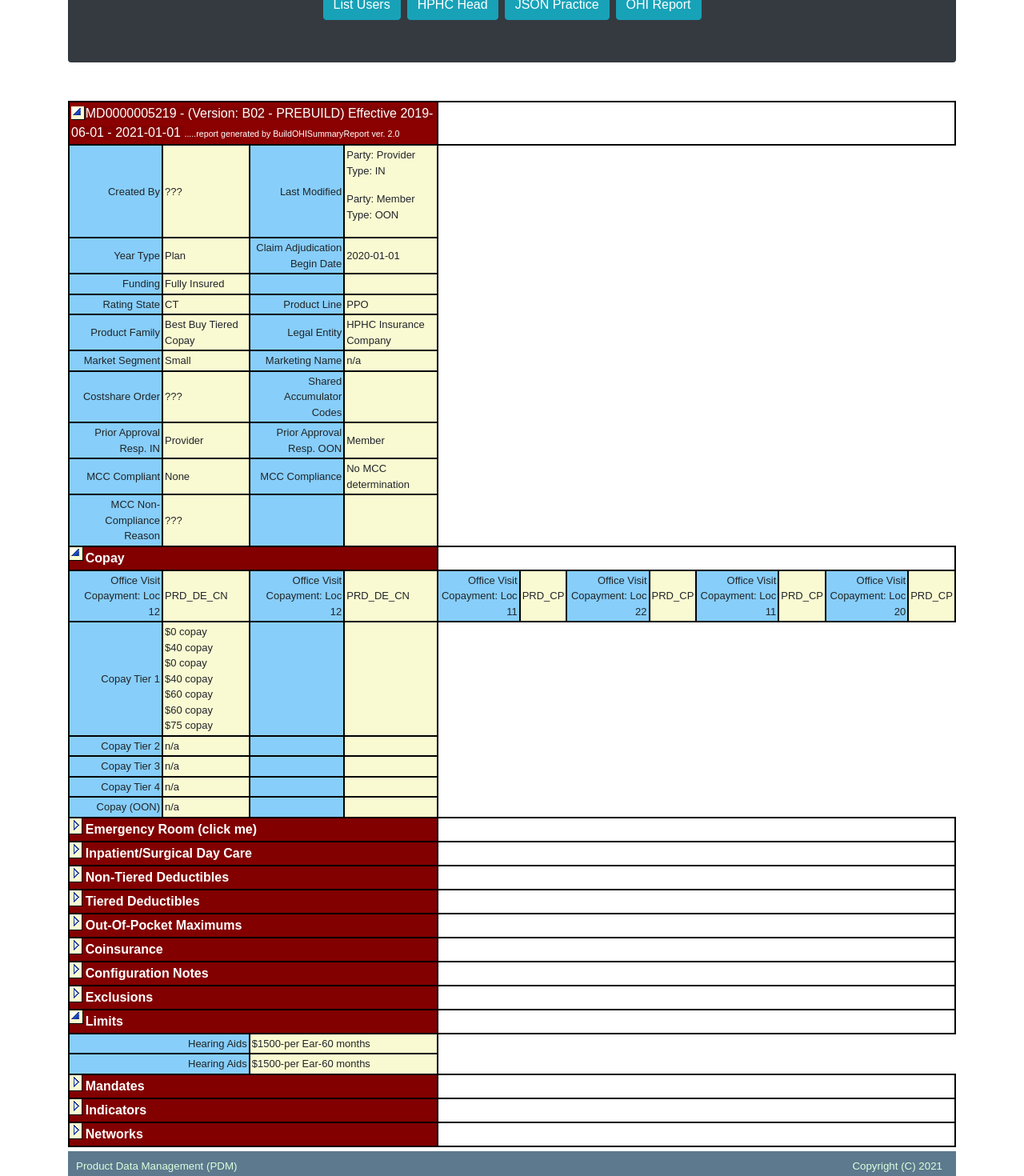
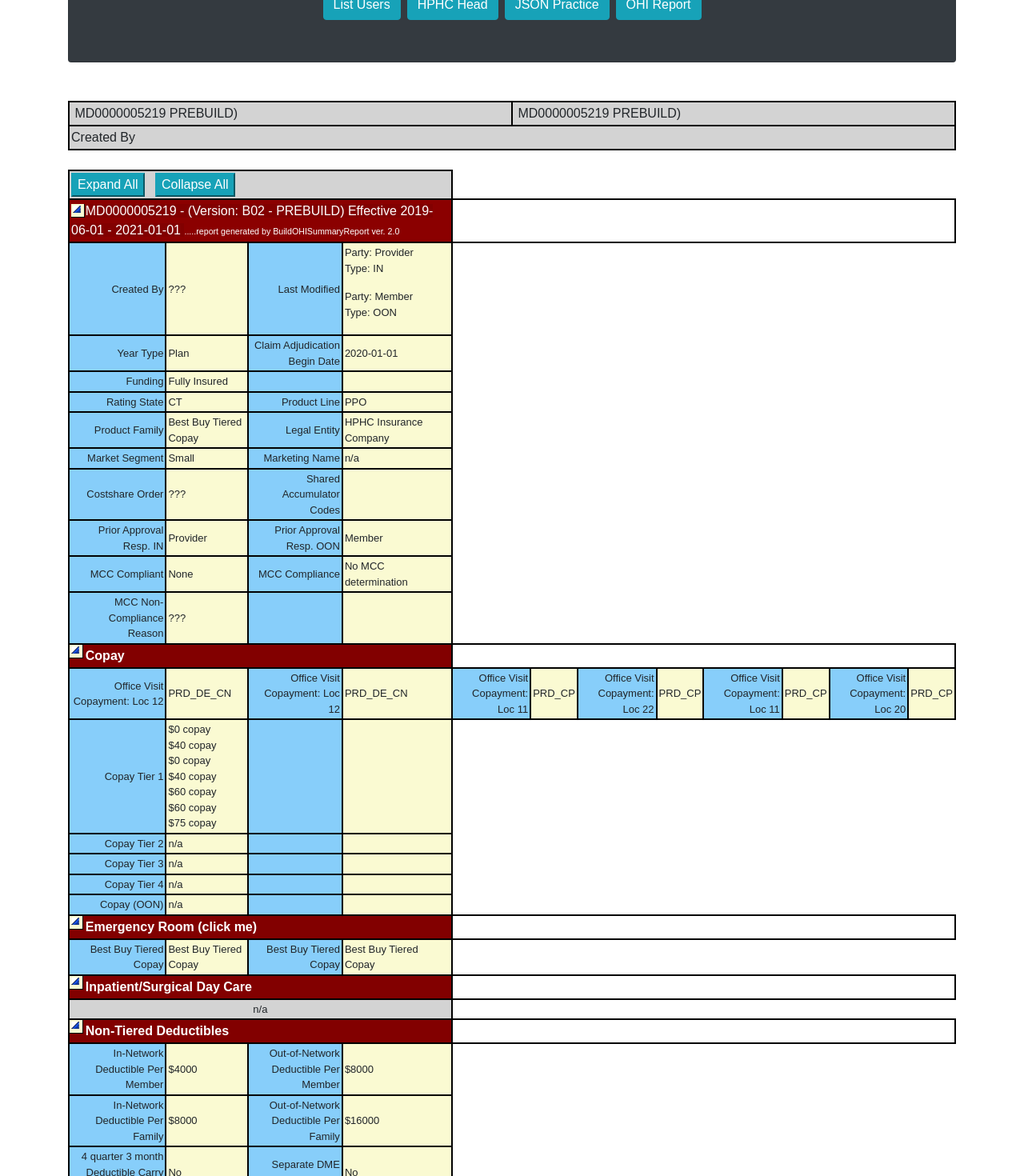
Before and after one commit to jostroff/Angular-Frontend-Example, an Angular app: page /ohi-report in a window 1280 px wide. Shown: the part 180-1650 px from the top of the page at 80% size. Built offline with nearby package versions, Linux system fonts and the light colour scheme.

Commit message:
Added expand/collapse all, button regions.

```diff
--- a/src/app/model/json_const.ts
+++ b/src/app/model/json_const.ts
@@ -3034,6 +3034,7 @@ export interface Benefit {
     costshareOrder: string;
     stateMandate: string;
     isExcluded: string; //Not a boolean in actual data.
+    locationCode: string;
     unmappedAttributes: Attribute[];
     unmappedIndicators: Indicator[];
     networks: Network[];
--- a/src/app/ohi-report/ohi-report.component.css
+++ b/src/app/ohi-report/ohi-report.component.css
@@ -87,3 +87,24 @@ th {
 .bgLightGrey {
     background-color: lightgrey;
 }
+
+table.webEntryTable{
+    font-size: 1.2em;
+    border: 1px solid #98bf21;
+    padding: 3px 7px 2px 7px;
+}
+
+.button_region {
+    background-color: lightgrey;
+}
+.expand_collapse_button {
+    color: #fff;
+    background-color: #17a2b8;
+    border-color: #17a2b8;
+
+}
+.expand_collapse_button:hover {
+    color: #fff;
+    background-color: darkblue;
+    border-color: darkblue;
+}
--- a/src/app/ohi-report/ohi-report.component.html
+++ b/src/app/ohi-report/ohi-report.component.html
@@ -1,6 +1,46 @@
+
+
+<table style = "width: 100%" cellspacing="2pt" cellpadding="2pt">
+    <thead class="sectionHeader">
+    </thead>
+
+  <tbody class="button_region">
+    <tr>
+      <td>
+        &nbsp;{{ plan.planInfo.planID }}
+          <span style = "text-transform: uppercase">{{ plan.unmappedAttributes[0].value }}) </span>
+      </td>
+      <td>
+        &nbsp;{{ plan.planInfo.planID }}
+          <span style = "text-transform: uppercase">{{ plan.unmappedAttributes[0].value }}) </span>
+      </td>
+
+
+    </tr>
+    <tr>
+      <td colspan = "2">
+        <!-- {{ plan.planInfo.productFamily }} -->
+        Created By
+      </td>
+      <!-- <td>{{ plan.planInfo.tierType }}</td> -->
+      </tr>
+  </tbody>
+  </table>
+
+  <br/>
 
 <!--class="table table-bordered table-striped"-->
 <table style = "width: 100%" cellspacing="2pt" cellpadding="2pt">
+  <thead>
+    <td colspan = "4" class = "button_region">
+      <span style>
+        <button (click) = "expand()" class = "expand_collapse_button">Expand All</button>
+        &nbsp;
+        <button (click) = "collapse()" class = "expand_collapse_button">Collapse All</button>
+      </span>
+    </td>
+  </thead>
+
   <thead class="sectionHeader">
     <tr>
       <td colspan = "4" (click)="colChange('planInfo')">
@@ -14,6 +54,8 @@
       </td>
     </tr>
   </thead>
+
+
   <tbody *ngIf = "column['planInfo']">
     <!-- <tr *ngFor="let plan of plans"> -->
     <tr>
--- a/src/app/ohi-report/ohi-report.component.ts
+++ b/src/app/ohi-report/ohi-report.component.ts
@@ -24,6 +24,7 @@ export class OhiReportComponent implements OnInit{
 
   copays: Copay[] = [];
   copayTiers: string[][] = [[], [], [], [], []];
+  officeVisit: string[][] = [[], []];
 
   deductibles: Deductible[] = [];
   nonTieredDDMappings: string[] = ["n/a", "n/a", "n/a", "n/a", "No", "No"];
@@ -112,18 +113,18 @@ export class OhiReportComponent implements OnInit{
   generateCopays(): void {
     this.column["planInfo"] = true;
     this.column["copay"] = true;
-    this.column["emergency_room"] = false;
-    this.column["inpatient_sdc"] = false;
-    this.column["nontiered_DD"] = false;
-    this.column["tiered_DD"] = false;
-    this.column["oopm"] = false;
-    this.column["coinsurance"] = false;
-    this.column["configNotes"] = false;
-    this.column["exclusions"] = false;
+    this.column["emergency_room"] = true;
+    this.column["inpatient_sdc"] = true;
+    this.column["nontiered_DD"] = true;
+    this.column["tiered_DD"] = true;
+    this.column["oopm"] = true;
+    this.column["coinsurance"] = true;
+    this.column["configNotes"] = true;
+    this.column["exclusions"] = true;
     this.column["limits"] = true;
-    this.column["mandates"] = false;
-    this.column["indicators"] = false;
-    this.column["networks"] = false;
+    this.column["mandates"] = true;
+    this.column["indicators"] = true;
+    this.column["networks"] = true;
 
     for (var benefit of this.plan.benefits){
       for (var copay of benefit.benefitCostsharing.copays){
@@ -260,4 +261,12 @@ export class OhiReportComponent implements OnInit{
   colChange(colId: string): void{
     this.column[colId] = !this.column[colId];
   }
+  expand(): void {
+    for (var strId in this.column)
+      this.column[strId] = true;
+  }
+  collapse(): void {
+    for (var strId in this.column)
+      this.column[strId] = false;
+  }
 }
```
